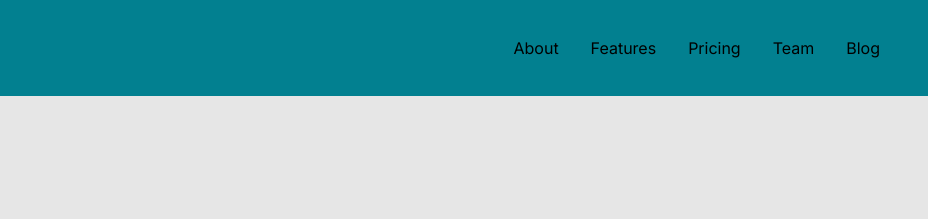
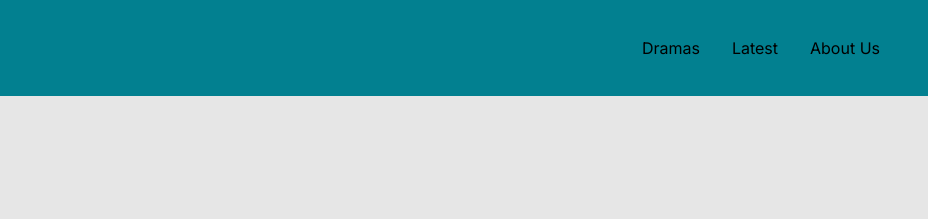
Before and after one commit to Jes-Curius/Korean-Craziness-React, a React app: page / in a window 1280 px wide. Shown: the top 219 px of the page, 352-1280 px from the left. Built offline with nearby package versions, Linux system fonts and the light colour scheme.

Commit message:
Commit from TeleportHQ

```diff
--- a/src/components/navigation-links.css
+++ b/src/components/navigation-links.css
@@ -4,16 +4,13 @@
   align-items: center;
   flex-direction: row;
 }
+.navigation-links-text {
+  margin-left: var(--dl-space-space-twounits);
+}
 .navigation-links-text1 {
   margin-left: var(--dl-space-space-twounits);
 }
 .navigation-links-text2 {
-  margin-left: var(--dl-space-space-twounits);
-}
-.navigation-links-text3 {
-  margin-left: var(--dl-space-space-twounits);
-}
-.navigation-links-text4 {
   margin-left: var(--dl-space-space-twounits);
 }
 
@@ -34,6 +31,7 @@
     flex-direction: column;
   }
   .navigation-links-text {
+    margin-left: 0;
     margin-bottom: var(--dl-space-space-unit);
   }
   .navigation-links-text1 {
@@ -44,12 +42,4 @@
     margin-left: 0;
     margin-bottom: var(--dl-space-space-unit);
   }
-  .navigation-links-text3 {
-    margin-left: 0;
-    margin-bottom: var(--dl-space-space-unit);
-  }
-  .navigation-links-text4 {
-    margin-left: 0;
-    margin-bottom: var(--dl-space-space-unit);
-  }
 }
--- a/src/components/navigation-links.js
+++ b/src/components/navigation-links.js
@@ -7,27 +7,21 @@ import './navigation-links.css'
 const NavigationLinks = (props) => {
   return (
     <nav className={`navigation-links-nav ${props.rootClassName} `}>
-      <span className="navigation-links-text">{props.text}</span>
-      <span className="navigation-links-text1">{props.text1}</span>
-      <span className="navigation-links-text2">{props.text2}</span>
-      <span className="navigation-links-text3">{props.text3}</span>
-      <span className="navigation-links-text4">{props.text4}</span>
+      <span className="navigation-links-text">{props.text2}</span>
+      <span className="navigation-links-text1">{props.text3}</span>
+      <span className="navigation-links-text2">{props.text4}</span>
     </nav>
   )
 }
 
 NavigationLinks.defaultProps = {
-  text1: 'Features',
-  text: 'About',
-  text4: 'Blog',
-  text2: 'Pricing',
-  text3: 'Team',
+  text4: 'About Us',
+  text2: 'Dramas',
+  text3: 'Latest',
   rootClassName: '',
 }
 
 NavigationLinks.propTypes = {
-  text1: PropTypes.string,
-  text: PropTypes.string,
   text4: PropTypes.string,
   text2: PropTypes.string,
   text3: PropTypes.string,
```
